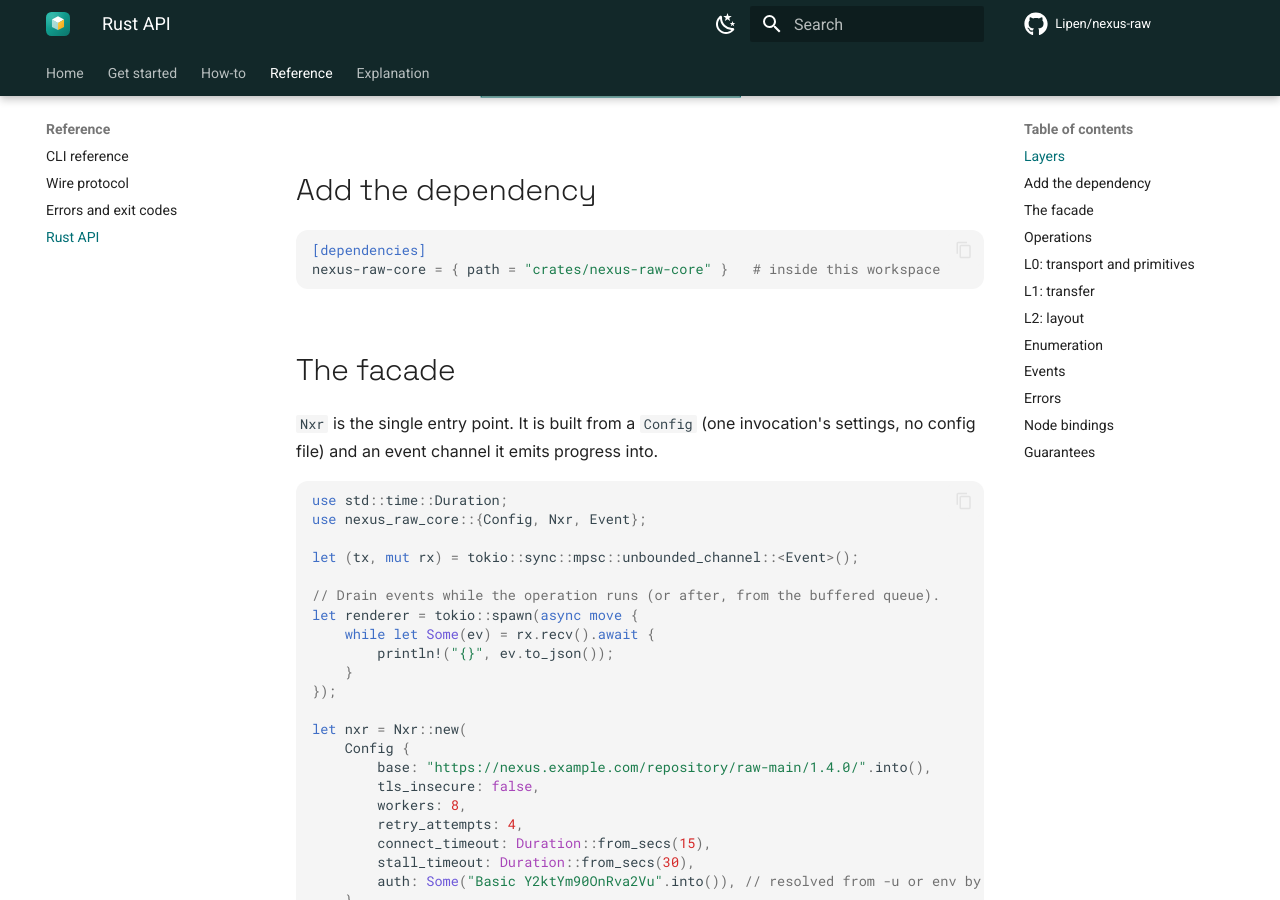
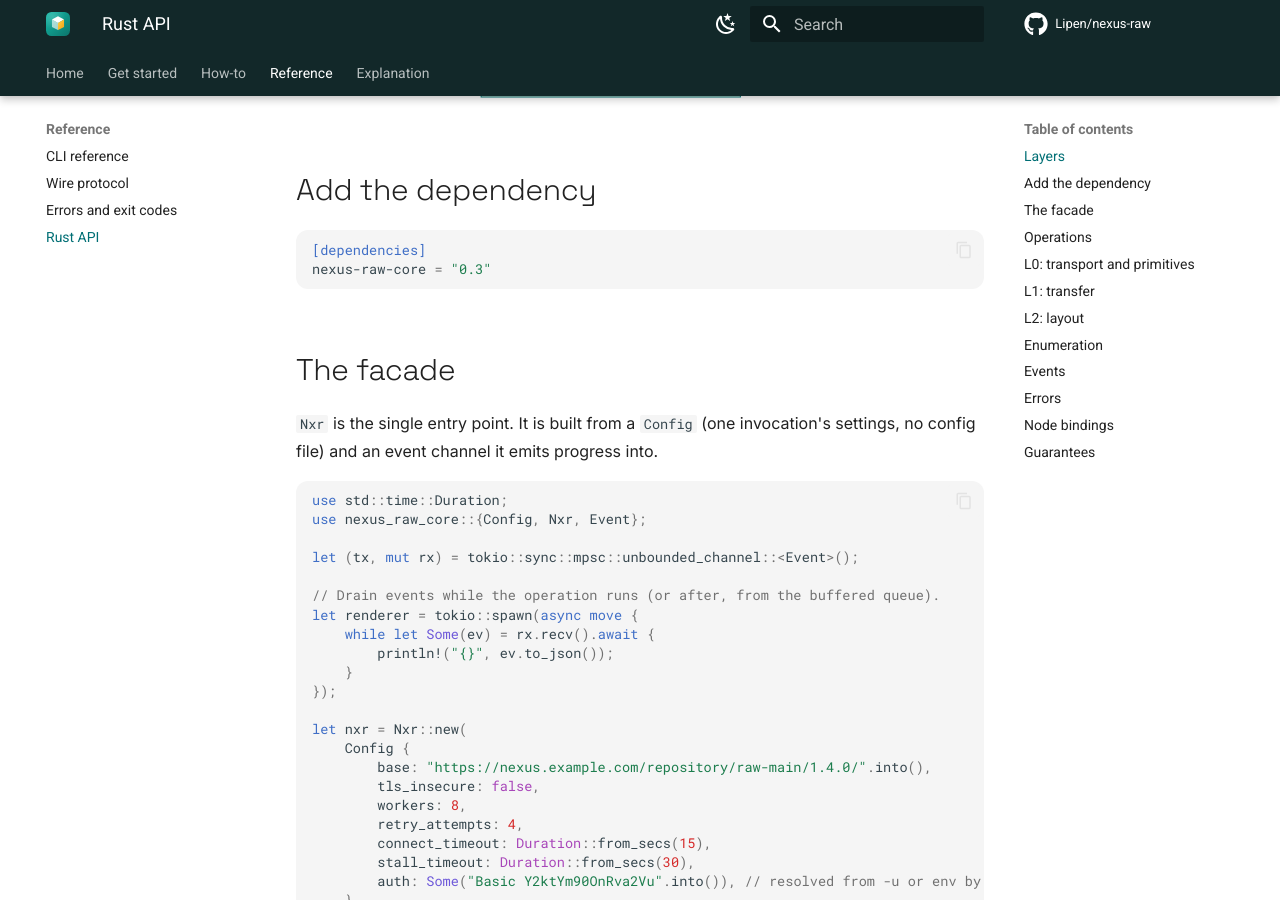
Before and after one commit to Lipen/nexus-raw, an MkDocs documentation site: the page built from docs/reference/api.md, in a window 1280 px wide and 900 px high, scrolled down 1547 px. Built offline with MkDocs 1.6.1 and Material for MkDocs 9.7.7, drawn with Linux system fonts in a browser that asks for light colours; comment, search, counter and statistics services are not loaded.

Commit message:
docs: the api page installs from crates.io

````diff
--- a/docs/reference/api.md
+++ b/docs/reference/api.md
@@ -40,7 +40,7 @@ flowchart BT
 
 ```toml
 [dependencies]
-nexus-raw-core = { path = "crates/nexus-raw-core" }   # inside this workspace
+nexus-raw-core = "0.3"
 ```
 
 ## The facade
````
